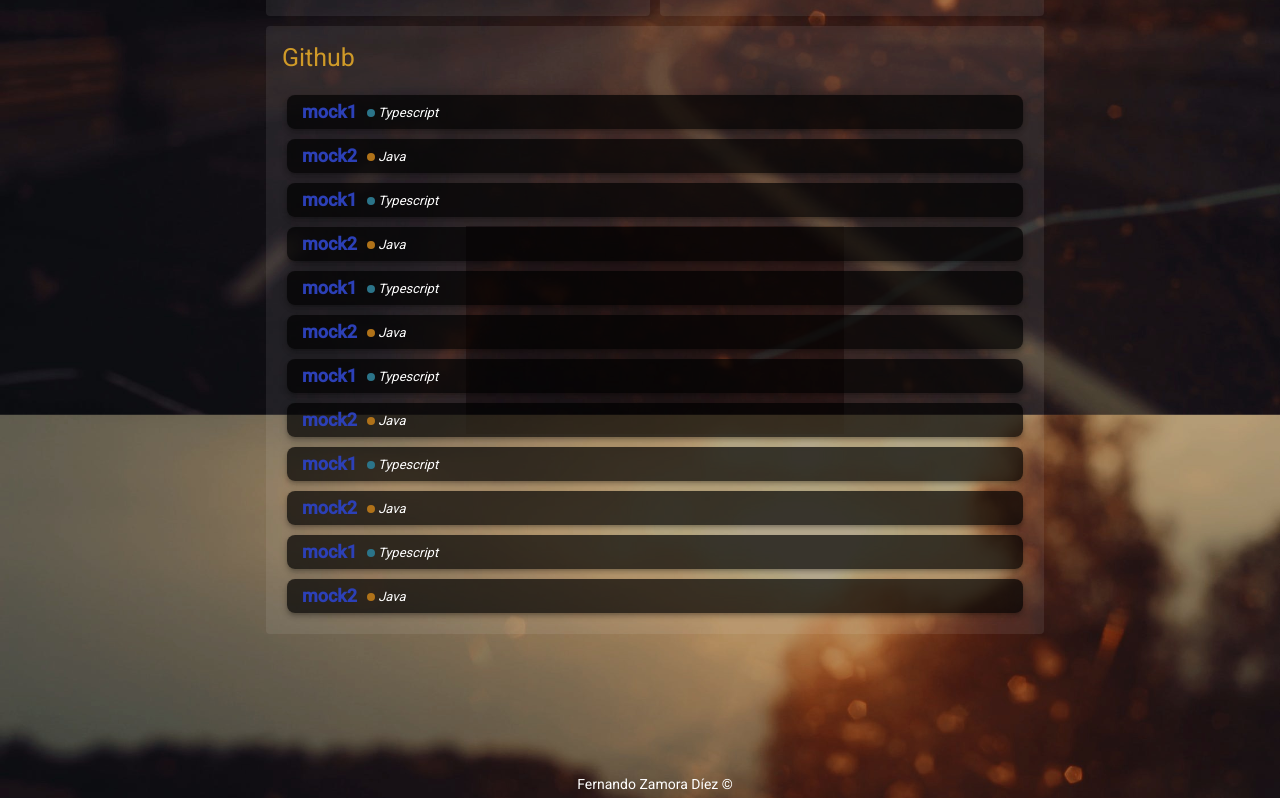
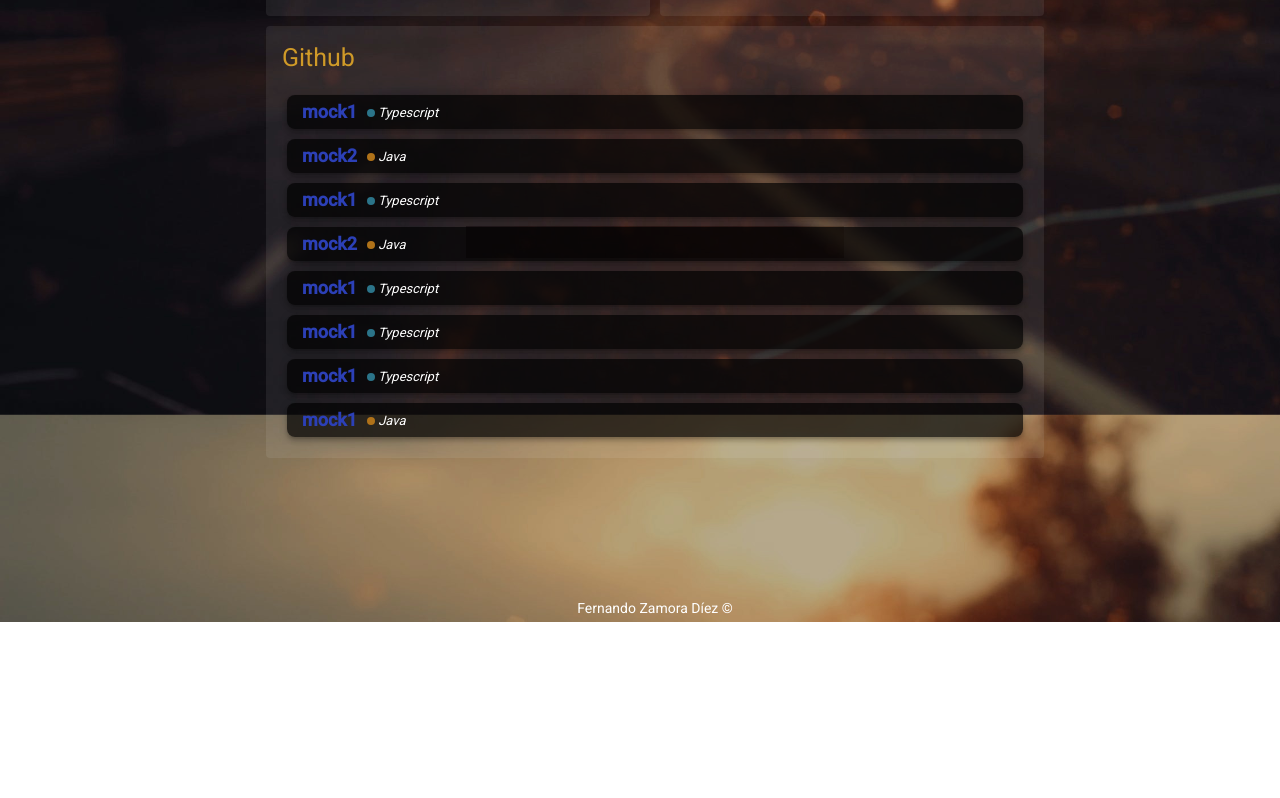
Before and after one commit to ferzamo/curriculumPage, an Angular app: page / in a window 1280 px wide. Shown: the part 1292-2090 px from the top of the page. After the commit the page ends 1914 px from the top, so only its background shows below. Built offline with nearby package versions, Linux system fonts and the light colour scheme.

Commit message:
Parte git camiada

```diff
--- a/src/app/app.component.html
+++ b/src/app/app.component.html
@@ -181,6 +181,6 @@
     </div>
   </mat-card>
   <div class="footer">
-    <p>Fernando Zamora Díez ©</p>
+    <p>{{copyright}}</p>
   </div>
 </div>
--- a/src/app/app.component.ts
+++ b/src/app/app.component.ts
@@ -61,6 +61,7 @@
   githubURL = data.githubURL;
   githubUser = data.githubUser;
   github: string = this.githubURL + this.githubUser;
+  copyright = data.copyright;
   estudios = data.estudios;
   experiencias = data.experiencias;
   certificados = data.certificados;
--- a/src/assets/jsons/projectConfig.json
+++ b/src/assets/jsons/projectConfig.json
@@ -7,6 +7,7 @@
   "correo": "fernandozd.contacto@gmail.com",
   "githubURL": "https://github.com/",
   "githubUser": "ferzamo",
+  "copyright": "Fernando Zamora Díez ©",
   "estudios": [{
       "nombre": "Grado en Ingeniería Informática",
       "centro": "Universidad de Valladolid",
@@ -104,9 +105,9 @@
     },
     {
       "html_url": "",
-      "name": "mock2",
-      "language": "Java",
-      "color": "Java"
+      "name": "mock1",
+      "language": "Typescript",
+      "color": "C++"
     },
     {
       "html_url": "",
@@ -116,31 +117,7 @@
     },
     {
       "html_url": "",
-      "name": "mock2",
-      "language": "Java",
-      "color": "Java"
-    },
-    {
-      "html_url": "",
       "name": "mock1",
-      "language": "Typescript",
-      "color": "C++"
-    },
-    {
-      "html_url": "",
-      "name": "mock2",
-      "language": "Java",
-      "color": "Java"
-    },
-    {
-      "html_url": "",
-      "name": "mock1",
-      "language": "Typescript",
-      "color": "C++"
-    },
-    {
-      "html_url": "",
-      "name": "mock2",
       "language": "Java",
       "color": "Java"
     }
```
